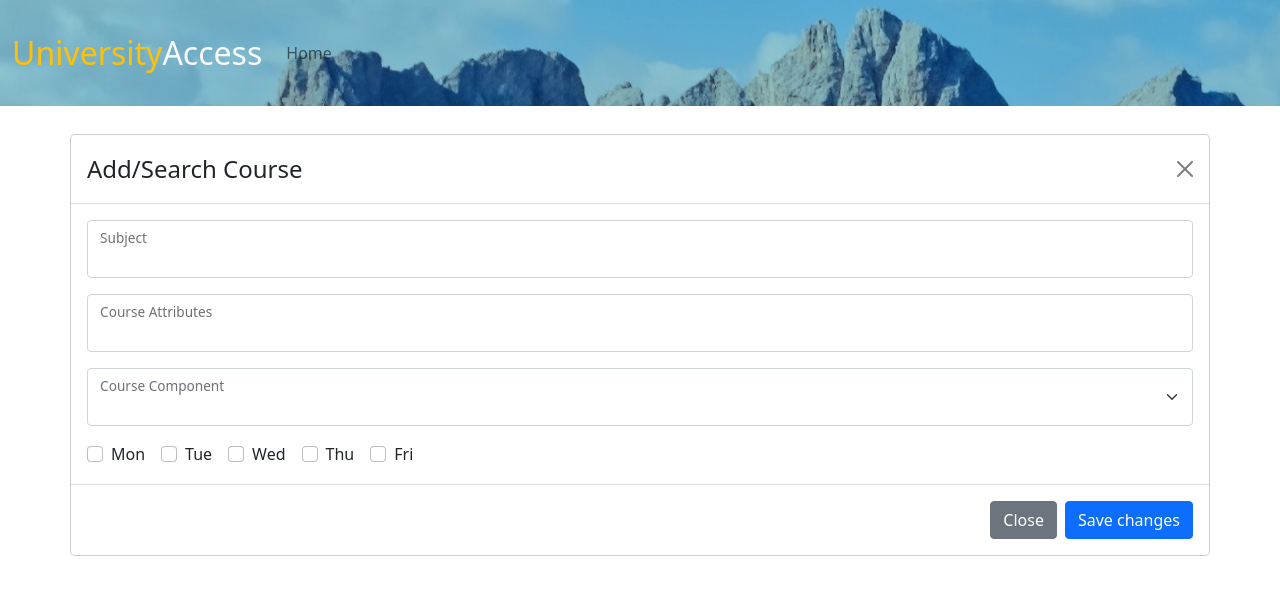
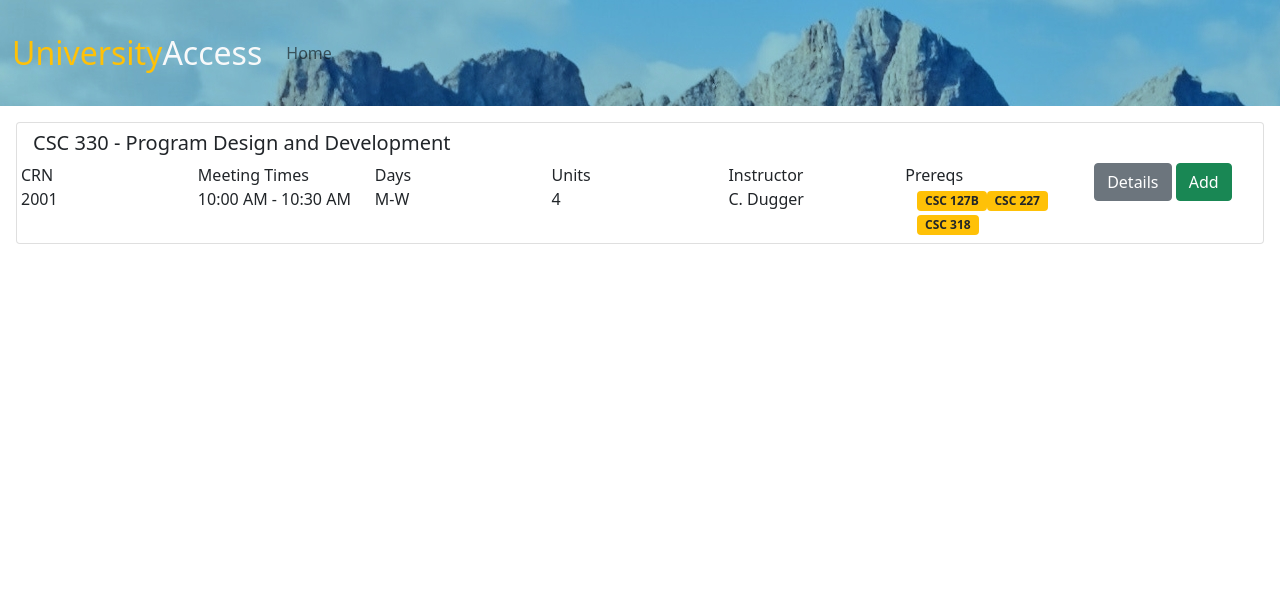
Before and after one commit to cdugger/courseregister, a React (Create React App) app in the folder frontend/: page / in a window 1280 px wide. Shown: the top 594 px of the page. Built offline with nearby package versions, Linux system fonts and the light colour scheme.

Commit message:
Added SearchItem

```diff
--- a/frontend/src/App.js
+++ b/frontend/src/App.js
@@ -1,14 +1,16 @@
-import WeekView from "./components/WeekView";
+// import WeekView from "./components/WeekView";
 import 'bootstrap/dist/css/bootstrap.min.css';
 import Header from './components/Header';
-import ClassSearch from "./components/ClassSearch";
+// import ClassSearch from "./components/ClassSearch";
+import SearchItem from "./components/SearchItem";
 
 function App() {
   return (
     <div className="App">
       <Header />
-      <ClassSearch />
-      {/* <WeekView /> */}
+      {/* <ClassSearch /> */}
+      <SearchItem course="CSC 330 - Program Design and Development" crn="2001" times="10:00 AM - 10:30 AM" days="M-W" units="4" instructor="C. Dugger" prereqs={['CSC 127B', 'CSC 227', 'CSC 318']} />
+
     </div>
   );
 }
--- /dev/null
+++ b/frontend/src/components/SearchItem.js
@@ -0,0 +1,57 @@
+import ListGroup from 'react-bootstrap/ListGroup';
+import Row from 'react-bootstrap/Row';
+import Col from 'react-bootstrap/Col';
+import Button from 'react-bootstrap/Button';
+import Badge from 'react-bootstrap/Badge';
+
+const SearchItem = (props) => {
+    return (
+        <ListGroup>
+            <ListGroup.Item className="m-3">
+                <Row>
+                    <Col><h5>{props.course}</h5></Col>
+                </Row>
+                <Row>
+                    <Col>
+                        <Row>CRN</Row>
+                        <Row>{props.crn}</Row>
+                    </Col>
+                    <Col>
+                        <Row>Meeting Times</Row>
+                        <Row>{props.times}</Row>
+                    </Col>
+                    <Col>
+                        <Row>Days</Row>
+                        <Row>{props.days}</Row>
+                    </Col>
+                    <Col>
+                        <Row>Units</Row>
+                        <Row>{props.units}</Row>
+                    </Col>
+                    <Col>
+                        <Row>Instructor</Row>
+                        <Row>{props.instructor}</Row>
+                    </Col>
+                    <Col>
+                        <Row>Prereqs</Row>
+                        <Row>
+                            <Col>
+                                {props.prereqs.map((c) => (
+                                    <Badge bg="warning" text="dark">
+                                        {c}
+                                    </Badge>
+                                ))}
+                            </Col>
+                        </Row>
+                    </Col>
+                    <Col>
+                        <Button variant="secondary">Details</Button>{' '}
+                        <Button variant="success">Add</Button>{' '}
+                    </Col>
+                </Row>
+            </ListGroup.Item>
+        </ListGroup>
+    );
+}
+
+export default SearchItem;
```
